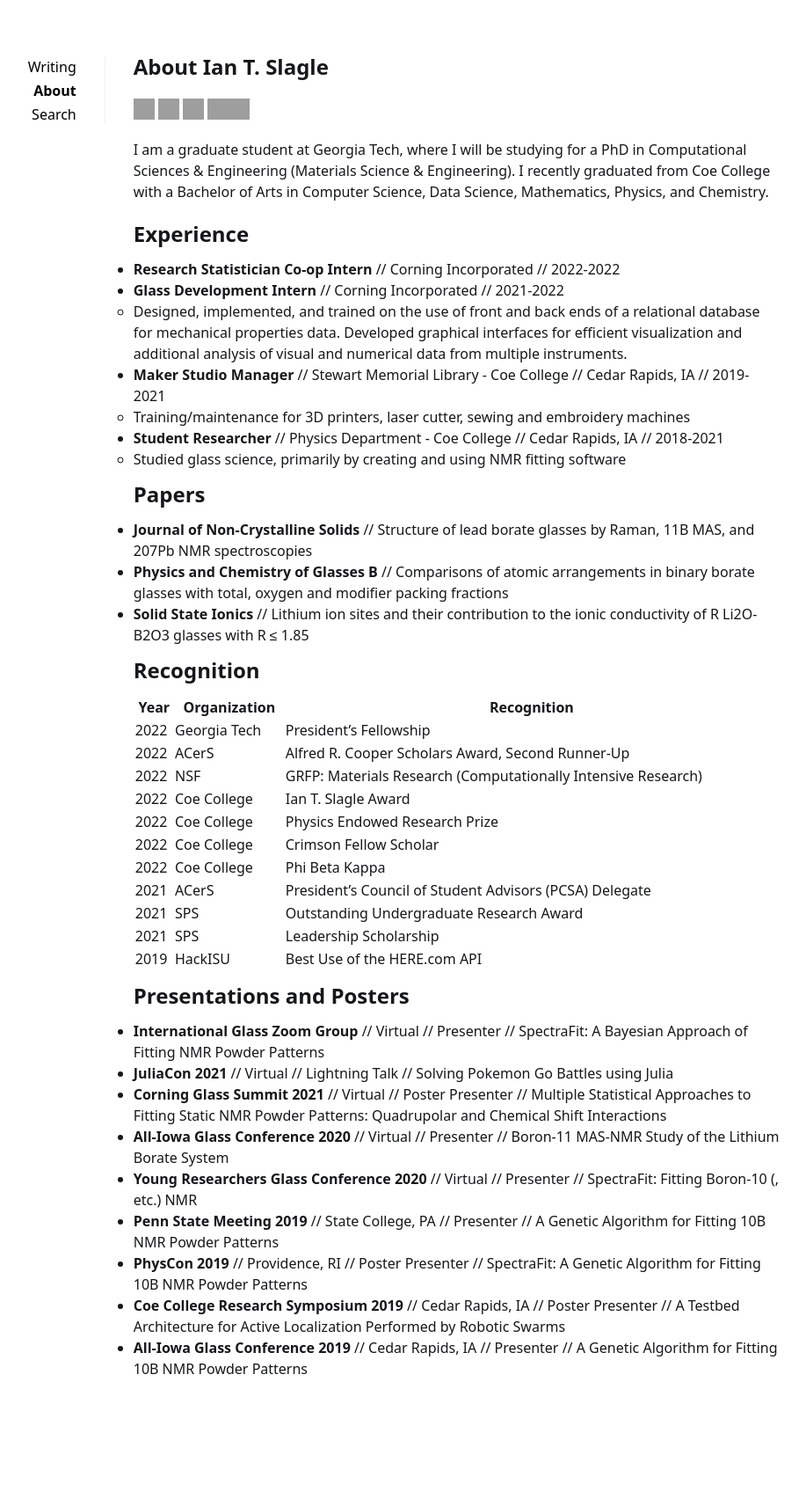
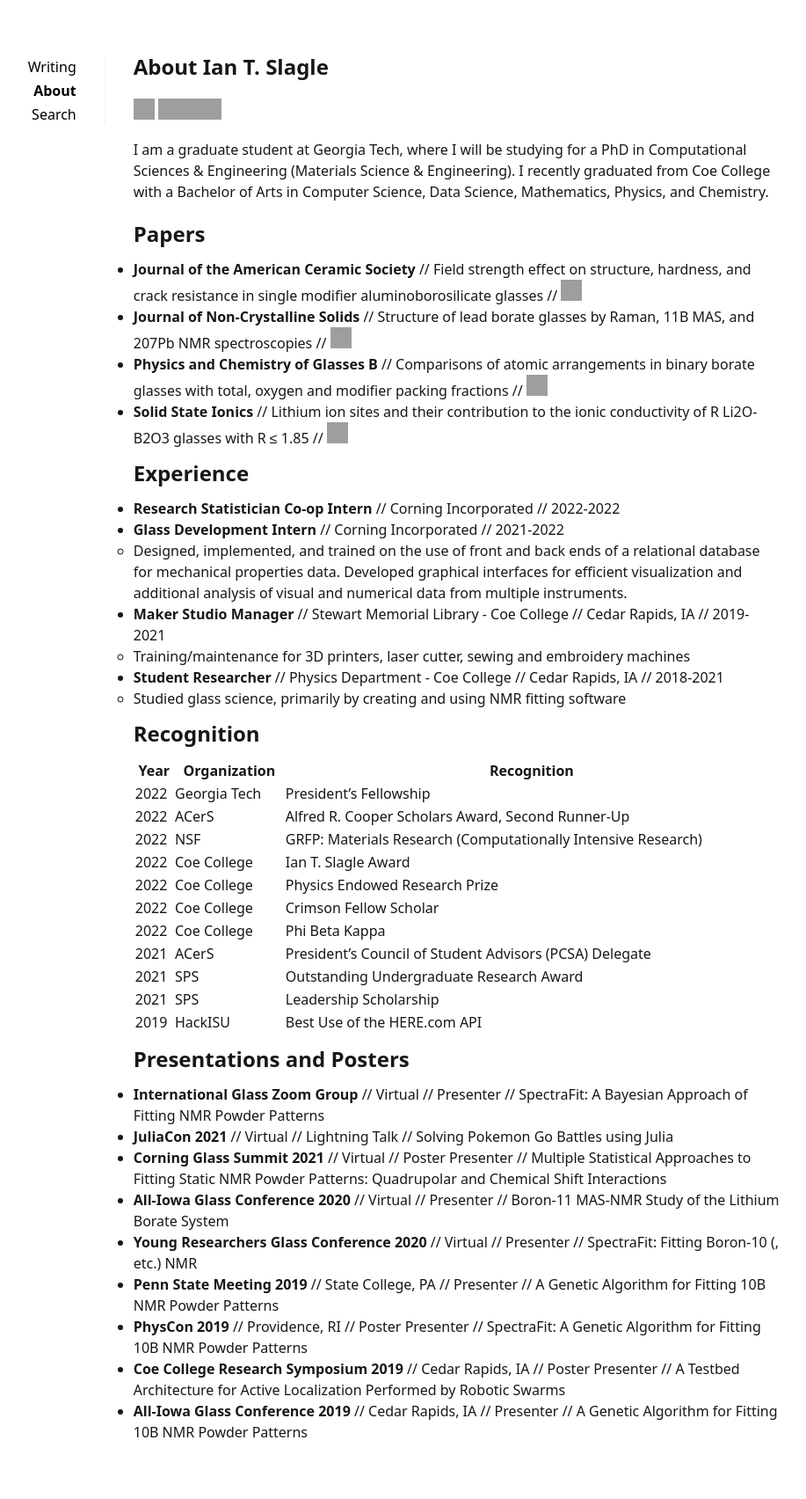
Before and after one commit to itsgt/personal, a Jekyll site: the page built from index.md, in a window 1280 px wide. Shown: the whole page at 88% size, without its empty margins (201-1118 px from the left). Built offline with Jekyll 4.4.1, drawn with Linux system fonts in a browser that asks for light colours; before the commit the page ends 1632 px from its top, so only the background shows below that; part of the change alters nothing that is shown; grey boxes are pictures that could not be loaded.

Commit message:
Update index.md

```diff
--- a/index.md
+++ b/index.md
@@ -3,11 +3,18 @@ layout: page
 title: About Ian T. Slagle
 ---
 
-<a href="https://www.linkedin.com/in/iantslagle/" ><img src="https://raw.githubusercontent.com/ionic-team/ionicons/main/src/svg/logo-linkedin.svg" width="24" height="24" alt="Ionic LinkedIn logo" ></a> <a href="https://github.com/itscoe" ><img src="https://raw.githubusercontent.com/ionic-team/ionicons/main/src/svg/logo-github.svg" width="24" height="24" alt = "Ionic Github logo" ></a> <a href="https://twitter.com/iantslagle" ><img src="https://raw.githubusercontent.com/ionic-team/ionicons/main/src/svg/logo-twitter.svg" width="24" height="24" alt = "Ionic Twitter logo" ></a> <a href="mailto:ian.t.slagle@gmail.com" ><img src="https://raw.githubusercontent.com/ionic-team/ionicons/main/src/svg/mail.svg" width="24" height="24" alt = "Ionic mail logo" ></a><a href="https://scholar.google.com/citations?user=OMRzssMAAAAJ&sortby=pubdate" ><img src="https://raw.githubusercontent.com/ionic-team/ionicons/main/src/svg/document-text.svg" width="24" height="24" alt = "Ionic mail logo" ></a>
+<a href="https://www.linkedin.com/in/iantslagle/" ><img src="https://raw.githubusercontent.com/ionic-team/ionicons/main/src/svg/logo-linkedin.svg" width="24" height="24" alt="Ionic LinkedIn logo" ></a> <a href="https://github.com/itsgt" ><img src="https://raw.githubusercontent.com/ionic-team/ionicons/main/src/svg/logo-github.svg" width="24" height="24" alt = "Ionic Github logo" ></a><a href="mailto:ian.t.slagle@gmail.com" ><img src="https://raw.githubusercontent.com/ionic-team/ionicons/main/src/svg/mail.svg" width="24" height="24" alt = "Ionic mail logo" ></a><a href="https://scholar.google.com/citations?hl=en&user=aUk0WAkAAAAJ&view_op=list_works&sortby=pubdate" ><img src="https://raw.githubusercontent.com/ionic-team/ionicons/main/src/svg/document-text.svg" width="24" height="24" alt = "Ionic document logo" ></a>
 
 I am a graduate student at Georgia Tech, where I will be studying for a PhD in Computational Sciences & Engineering
 (Materials Science & Engineering). I recently graduated from Coe College with a Bachelor of Arts in Computer Science,
 Data Science, Mathematics, Physics, and Chemistry.
+
+## Papers
+
+* **Journal of the American Ceramic Society** // Field strength effect on structure, hardness, and crack resistance in single modifier aluminoborosilicate glasses // <a href="https://doi.org/10.1111/jace.18796" ><img src="https://raw.githubusercontent.com/ionic-team/ionicons/main/src/svg/document-text.svg" width="24" height="24" alt = "Ionic document logo" ></a>
+* **Journal of Non-Crystalline Solids** // Structure of lead borate glasses by Raman, 11B MAS, and 207Pb NMR spectroscopies // <a href="https://doi.org/10.1016/j.jnoncrysol.2022.121660" ><img src="https://raw.githubusercontent.com/ionic-team/ionicons/main/src/svg/document-text.svg" width="24" height="24" alt = "Ionic document logo" ></a>
+* **Physics and Chemistry of Glasses B** // Comparisons of atomic arrangements in binary borate glasses with total, oxygen and modifier packing fractions // <a href="https://doi.org/10.13036/17533562.62.3.03" ><img src="https://raw.githubusercontent.com/ionic-team/ionicons/main/src/svg/document-text.svg" width="24" height="24" alt = "Ionic document logo" ></a>
+* **Solid State Ionics** // Lithium ion sites and their contribution to the ionic conductivity of R Li2O-B2O3 glasses with R ≤ 1.85 // <a href="https://doi.org/10.1016/j.ssi.2020.115530" ><img src="https://raw.githubusercontent.com/ionic-team/ionicons/main/src/svg/document-text.svg" width="24" height="24" alt = "Ionic document logo" ></a>
 
 ## Experience
 
@@ -18,12 +25,6 @@ Data Science, Mathematics, Physics, and Chemistry.
   * Training/maintenance for 3D printers, laser cutter, sewing and embroidery machines
 * **Student Researcher** // Physics Department - Coe College // Cedar Rapids, IA // 2018-2021
   * Studied glass science, primarily by creating and using NMR fitting software
-
-## Papers
-
-* **Journal of Non-Crystalline Solids** // Structure of lead borate glasses by Raman, 11B MAS, and 207Pb NMR spectroscopies
-* **Physics and Chemistry of Glasses B** // Comparisons of atomic arrangements in binary borate glasses with total, oxygen and modifier packing fractions
-* **Solid State Ionics** // Lithium ion sites and their contribution to the ionic conductivity of R Li2O-B2O3 glasses with R ≤ 1.85
 
 ## Recognition
 
```
